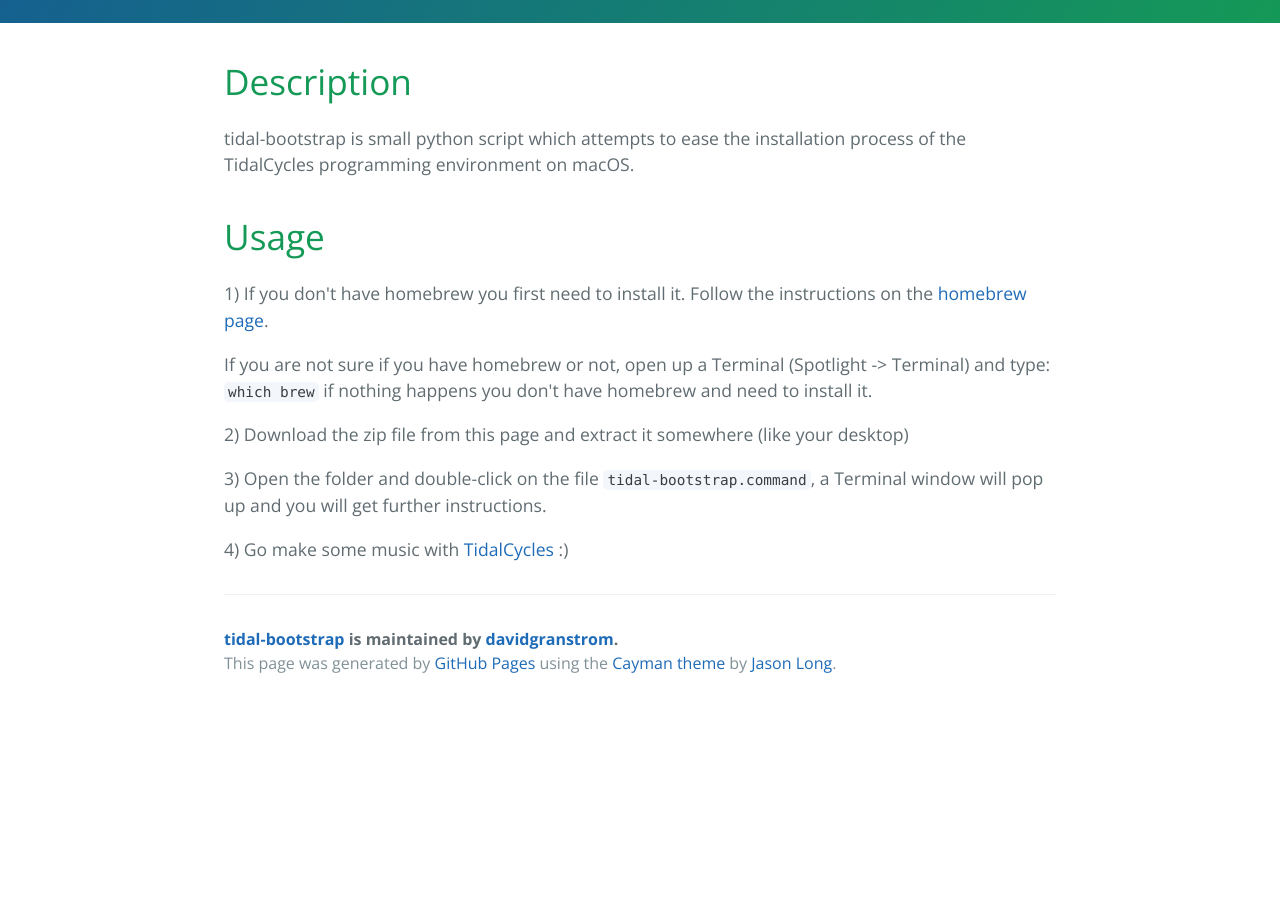
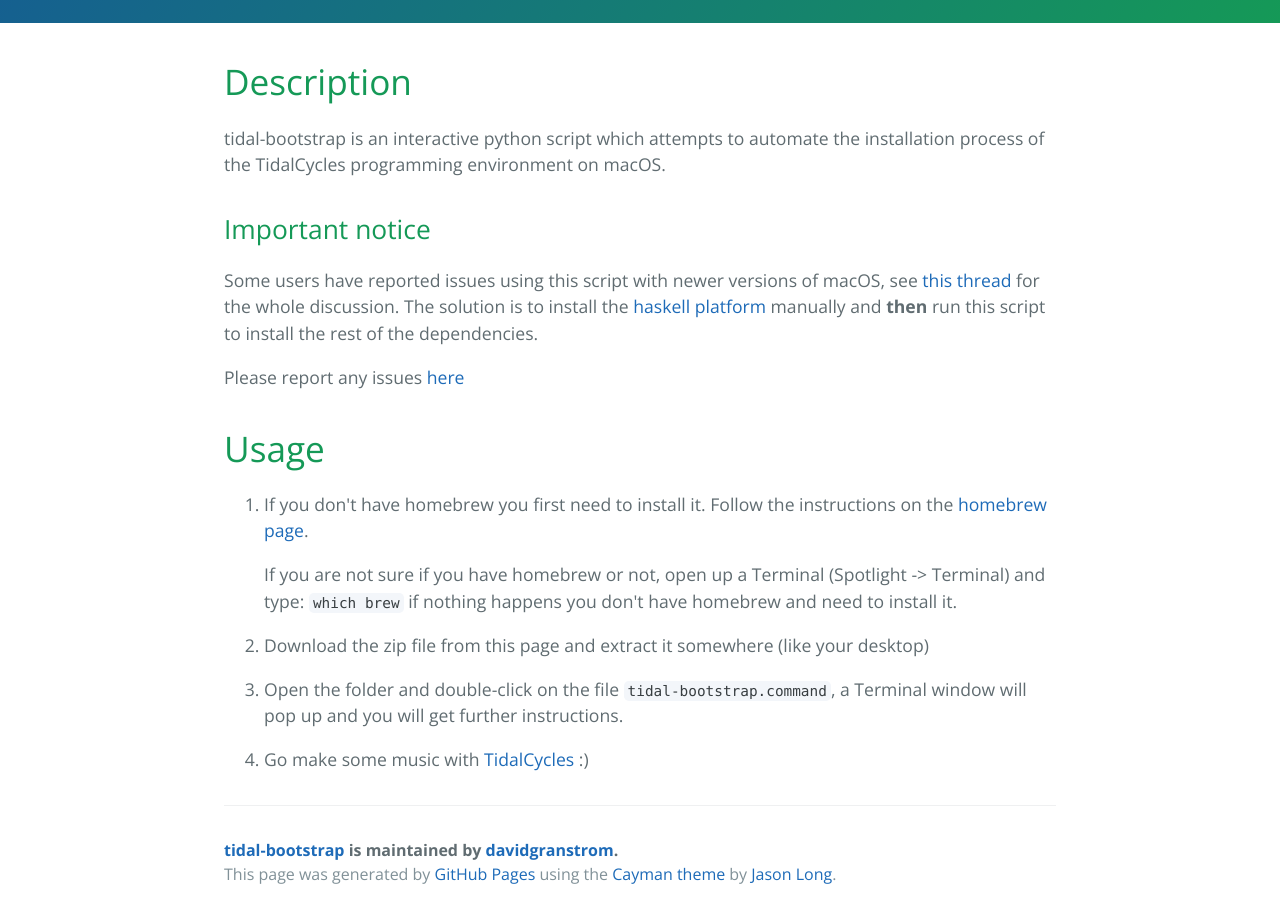
Before and after one commit to tidalcycles/tidal-bootstrap, a plain HTML site: page index.html in a window 1280 px wide. Shown: the part 360-1278 px from the top of the page. Before the commit the page ends 1067 px from the top, so only its background shows below. Drawn offline with nearby package versions, Linux system fonts and the light colour scheme.

Commit message:
Add installation notice

```diff
--- a/index.html
+++ b/index.html
@@ -19,32 +19,35 @@
     </section>
 
     <section class="main-content">
-      <h1>
-<a id="description" class="anchor" href="#description" aria-hidden="true"><span aria-hidden="true" class="octicon octicon-link"></span></a>Description</h1>
+      <h1><a id="description" class="anchor" href="#description" aria-hidden="true"><span aria-hidden="true" class="octicon octicon-link"></span></a>Description</h1>
+      <p>tidal-bootstrap is an interactive python script which attempts to automate the installation process of the TidalCycles programming environment on macOS.</p>
 
-<p>tidal-bootstrap is small python script which attempts to ease the installation process of the TidalCycles programming environment on macOS.</p>
+      <h2>Important notice</h2>
+      <p>Some users have reported issues using this script with newer versions of macOS, see <a href="http://lurk.org/groups/tidal/messages/topic/2kkap8lbgQrky3992ALIGx/">this thread</a> for the whole discussion. The solution is to install the <a href="https://www.haskell.org/platform/mac.html#osx-none">haskell platform</a> manually and <strong>then</strong> run this script to install the rest of the dependencies.</p>
+      <p>Please report any issues <a href="https://github.com/davidgranstrom/tidal-bootstrap/issues">here</a></p>
 
-<h1>
-<a id="usage" class="anchor" href="#usage" aria-hidden="true"><span aria-hidden="true" class="octicon octicon-link"></span></a>Usage</h1>
+      <h1><a id="usage" class="anchor" href="#usage" aria-hidden="true"><span aria-hidden="true" class="octicon octicon-link"></span></a>Usage</h1>
+      <ol>
+        <li>
+          <p>If you don't have homebrew you first need to install it. Follow the instructions on the <a href="http://brew.sh/">homebrew page</a>.</p>
 
-<p>1) If you don't have homebrew you first need to install it. Follow the instructions on the <a href="http://brew.sh/">homebrew page</a>.</p>
-
-<p>If you are not sure if you have homebrew or not, open up a Terminal (Spotlight -&gt; Terminal) and type: <code>which brew</code> if nothing happens you don't have homebrew and need to install it.</p>
-
-<p>2) Download the zip file from this page and extract it somewhere (like your desktop)</p>
-
-<p>3) Open the folder and double-click on the file <code>tidal-bootstrap.command</code>, a Terminal window will pop up and you will get further instructions.</p>
-
-<p>4) Go make some music with <a href="http://tidalcycles.org/">TidalCycles</a> :)</p>
+          <p>If you are not sure if you have homebrew or not, open up a Terminal (Spotlight -&gt; Terminal) and type: <code>which brew</code> if nothing happens you don't have homebrew and need to install it.</p>
+        </li>
+        <li>
+          <p>Download the zip file from this page and extract it somewhere (like your desktop)</p>
+        </li>
+        <li>
+          <p>Open the folder and double-click on the file <code>tidal-bootstrap.command</code>, a Terminal window will pop up and you will get further instructions.</p>
+        </li>
+        <li>
+          <p>Go make some music with <a href="http://tidalcycles.org/">TidalCycles</a> :)</p>
+        </li>
+      </ol>
 
       <footer class="site-footer">
         <span class="site-footer-owner"><a href="https://github.com/davidgranstrom/tidal-bootstrap">tidal-bootstrap</a> is maintained by <a href="https://github.com/davidgranstrom">davidgranstrom</a>.</span>
-
         <span class="site-footer-credits">This page was generated by <a href="https://pages.github.com">GitHub Pages</a> using the <a href="https://github.com/jasonlong/cayman-theme">Cayman theme</a> by <a href="https://twitter.com/jasonlong">Jason Long</a>.</span>
       </footer>
-
     </section>
-
-
   </body>
 </html>
```
